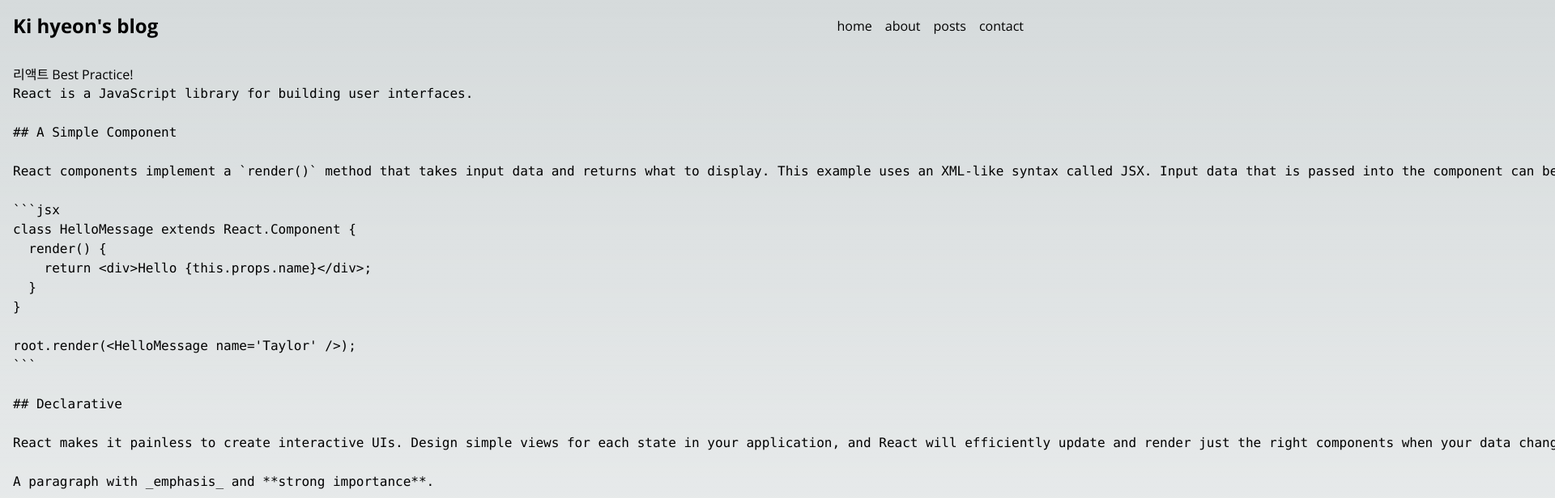
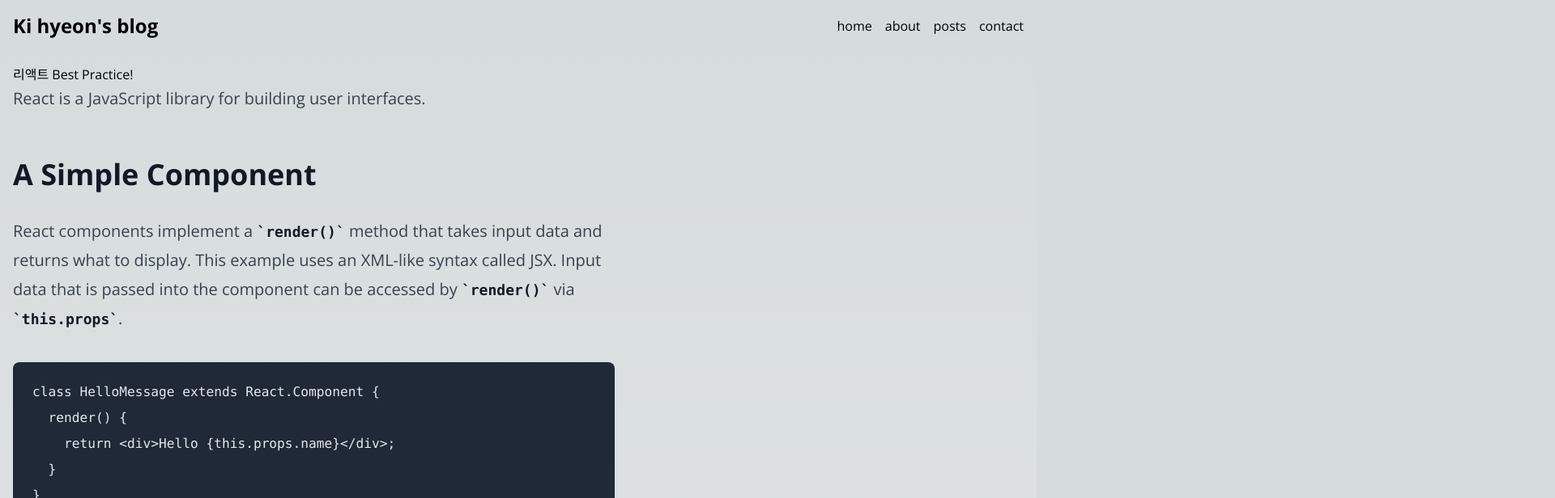
Before and after one commit to kihyeoon/blog, a Next.js app: page /posts/best-react-practices in a window 1280 px wide. Shown: the top 616 px of the page at 81% size, 1920 px wide, since content can reach past the window. Built offline with nearby package versions, Linux system fonts and the light colour scheme.

Commit message:
✨ MarkdownViewer 컴포넌트 구현

```diff
--- a/package.json
+++ b/package.json
@@ -19,11 +19,14 @@
     "postcss": "8.4.23",
     "react": "18.2.0",
     "react-dom": "18.2.0",
+    "react-markdown": "^8.0.7",
     "react-multi-carousel": "^2.8.3",
+    "remark-gfm": "^3.0.1",
     "tailwindcss": "3.3.2",
     "typescript": "5.0.4"
   },
   "devDependencies": {
+    "@tailwindcss/typography": "^0.5.9",
     "prettier": "^2.8.8",
     "prettier-plugin-tailwindcss": "^0.2.8"
   }
--- a/src/app/posts/[slug]/page.tsx
+++ b/src/app/posts/[slug]/page.tsx
@@ -1,3 +1,4 @@
+import MarkdownViewer from "@/components/MarkdownViewer";
 import { getContent as getPostContent, getPost } from "@/service/posts";
 import { notFound } from "next/navigation";
 
@@ -18,7 +19,7 @@
   return (
     <>
       <h2>{post.title}</h2>
-      <pre>{content}</pre>
+      <MarkdownViewer content={content} />
     </>
   );
 }
--- /dev/null
+++ b/src/components/MarkdownViewer.tsx
@@ -0,0 +1,10 @@
+import ReactMarkdown from "react-markdown";
+import remarkGfm from "remark-gfm";
+
+export default function MarkdownViewer({ content }: { content: string }) {
+  return (
+    <ReactMarkdown className="prose lg:prose-xl" remarkPlugins={[remarkGfm]}>
+      {content}
+    </ReactMarkdown>
+  );
+}
--- a/tailwind.config.js
+++ b/tailwind.config.js
@@ -10,5 +10,5 @@
       },
     },
   },
-  plugins: [],
+  plugins: [require("@tailwindcss/typography")],
 };
```
Also changed, not shown: 2 other files (tests, documents, lock files or other folders).
